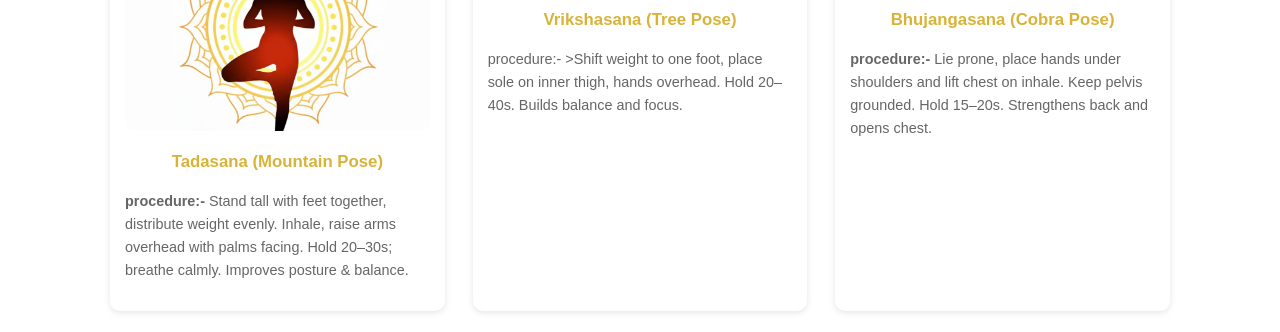
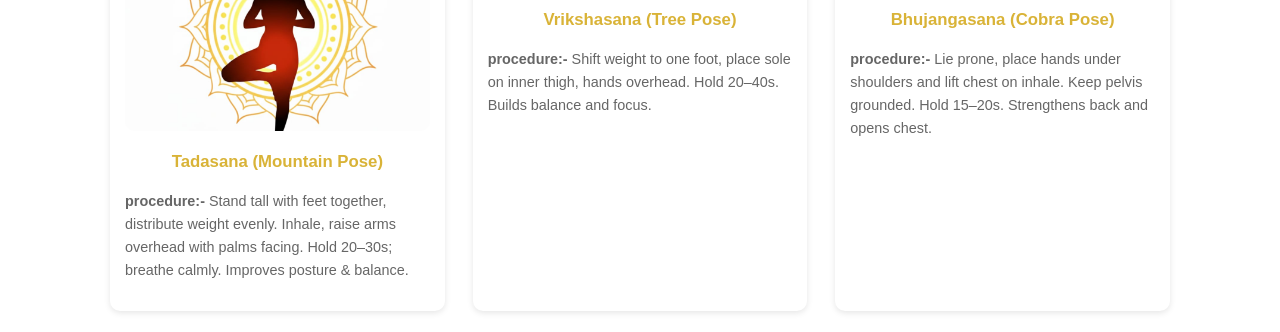
Before and after one commit to PriyanshuGautamm/FitLife, a plain HTML site: page yoga.html in a window 1280 px wide. Shown: the part 1159-1491 px from the top of the page. Drawn offline with Linux system fonts and the light colour scheme.

Commit message:
yoga.html

```diff
--- a/yoga.html
+++ b/yoga.html
@@ -405,7 +405,7 @@ body.dark #yogaSpecial:hover {
         <div class="rec-card">
           <img src="icon/yoga2.jpeg" alt="Vrikshasana">
           <h4>Vrikshasana (Tree Pose)</h4>
-          <p class="exercise-proc"<strong>procedure:-</strong> >Shift weight to one foot, place sole on inner thigh, hands overhead. Hold 20–40s. Builds balance and focus.</p>
+          <p class="exercise-proc"><strong>procedure:-</strong> Shift weight to one foot, place sole on inner thigh, hands overhead. Hold 20–40s. Builds balance and focus.</p>
         </div>
         <div class="rec-card">
           <img src="icon/yoga3.jpeg" alt="Bhujangasana">
```
